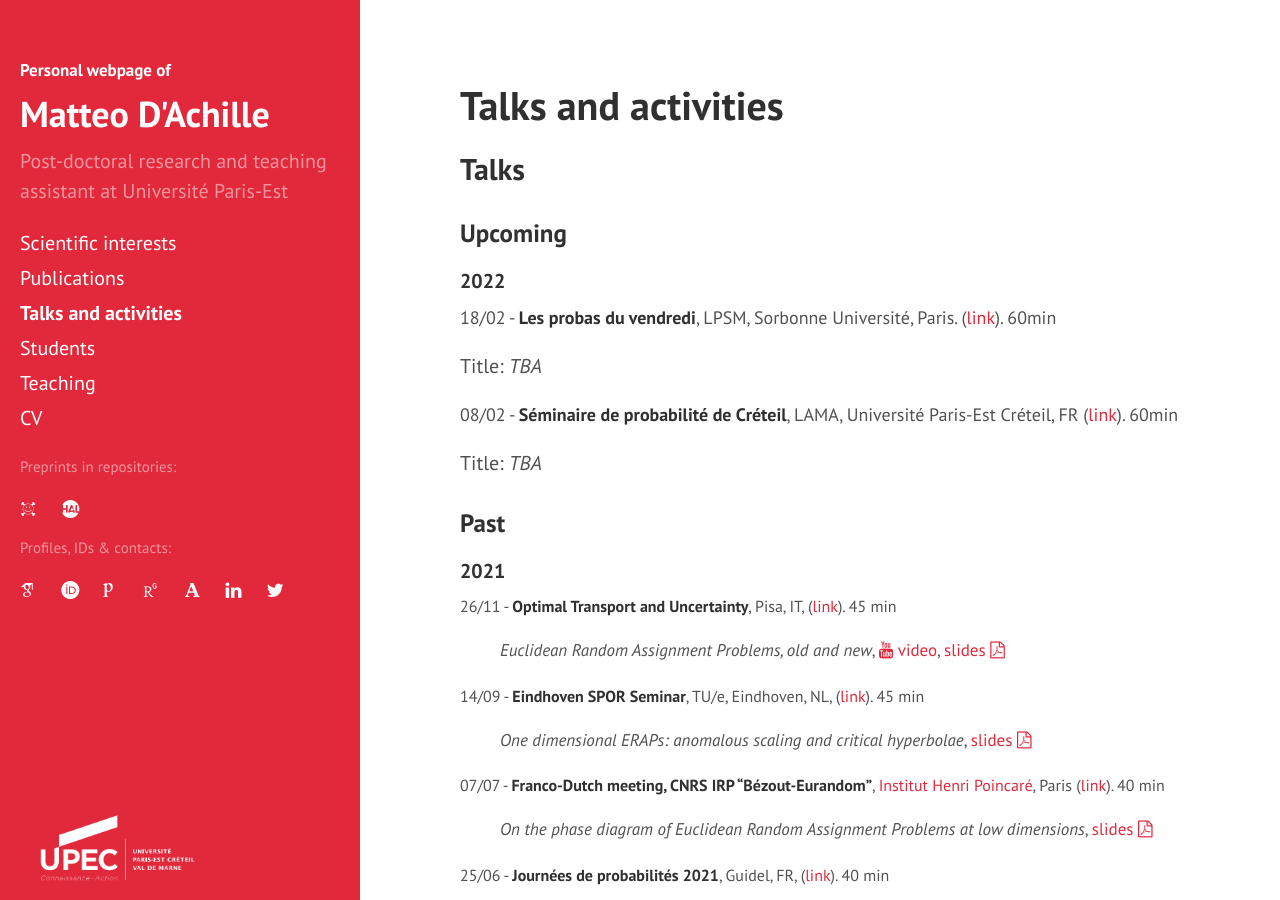
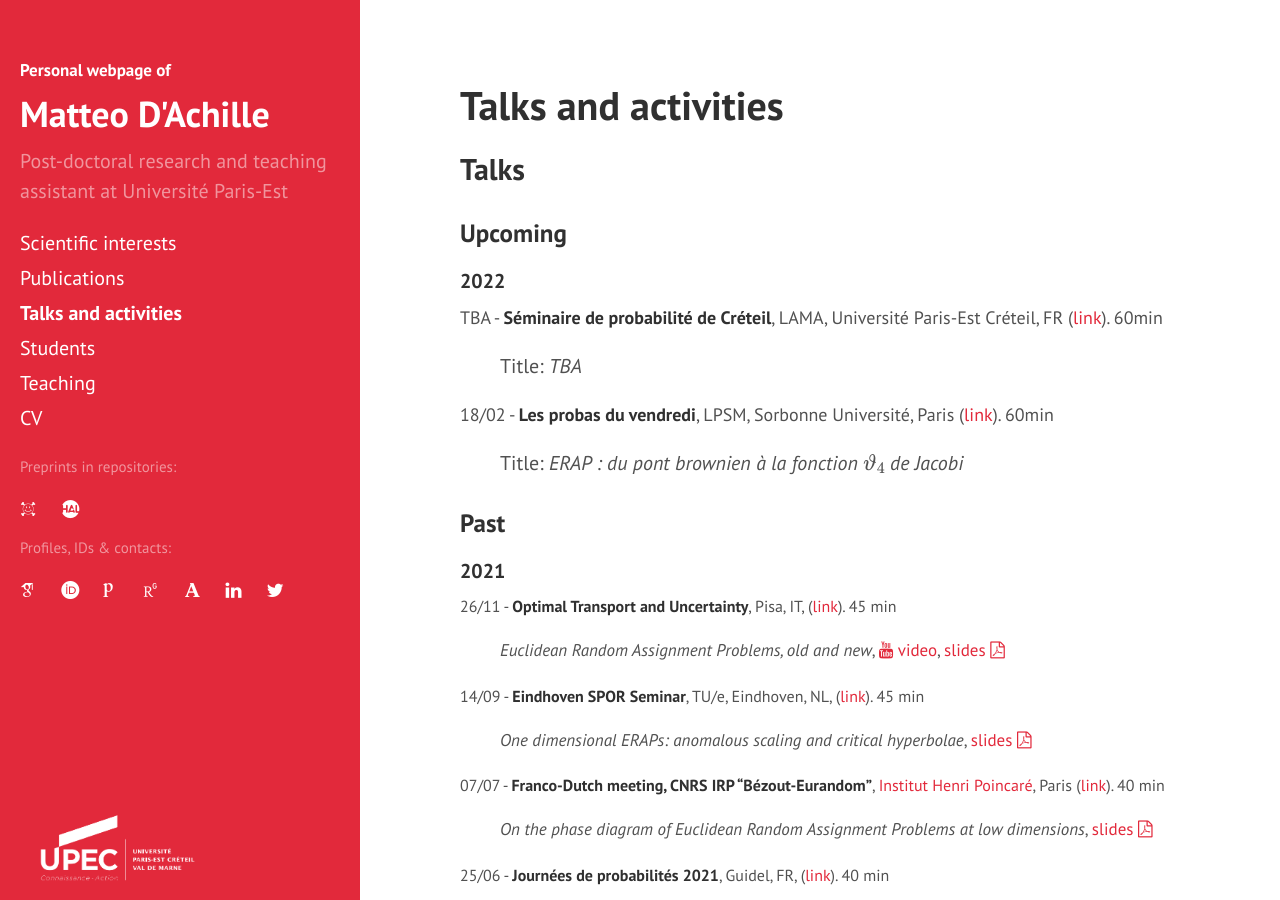
Before and after one commit to matteodachille/matteodachille.github.io, a Jekyll site: the page built from events.md, in a window 1280 px wide and 900 px high. Built offline with Jekyll 4.4.1, drawn with Linux system fonts in a browser that asks for light colours; nearby versions of some CDN libraries; some web fonts are replaced; formulas are drawn with MathJax 3.

Commit message:
Updated talk list, corrected typos

```diff
--- a/Gemfile
+++ b/Gemfile
@@ -1,3 +1,7 @@
 source 'https://rubygems.org'
 gem 'github-pages', group: :jekyll_plugins
 gem 'wdm', '>= 0.1.0' if Gem.win_platform?
+gem 'minitest', '~> 5.1'
+gem "json", "2.5.1"
+
+gem "webrick", "~> 1.7"
--- a/events.md
+++ b/events.md
@@ -30,20 +30,21 @@
 #### 2022
 
 
-18/02 - **Les probas du vendredi**, LPSM, Sorbonne Université, Paris. ([link](https://www.lpsm.paris/agenda/seminaires-gdt/les-probas-du-vendredi/){:target="_blank"}). 60min
+
+TBA - **Séminaire de probabilité de Créteil**, LAMA, Université Paris-Est Créteil, FR ([link](https://lama.u-pem.fr/evenements/seminaire/groupe_de_travail_probabilites/){:target="_blank"}). 60min
 {: style="font-size: 18px" }
 
-Title: _TBA_ <!--[slides <i class="fa fa-file-pdf-o" aria-hidden="true"></i>]({{ site.baseurl }}downloads/ERAP_OTU_Pisa_v8_final.pdf){:target="_blank"}
-{: style="margin-left: 40px" }-->
+Title: _TBA_ <!--[slides <i class="fa fa-file-pdf-o" aria-hidden="true"></i>]({{ site.baseurl }}downloads/ERAP_OTU_Pisa_v8_final.pdf){:target="_blank"}-->
+{: style="margin-left: 40px" }
 
 <!--, [<i class="fa fa-youtube fa-align-center-1x" aria-hidden="true"></i> video]({{ site.baseurl }}events){:target="_blank"},-->
 
 
-08/02 - **Séminaire de probabilité de Créteil**, LAMA, Université Paris-Est Créteil, FR ([link](https://lama.u-pem.fr/evenements/seminaire/groupe_de_travail_probabilites/){:target="_blank"}). 60min
+18/02 - **Les probas du vendredi**, LPSM, Sorbonne Université, Paris ([link](https://www.lpsm.paris/agenda/seminaires-gdt/les-probas-du-vendredi/){:target="_blank"}). 60min
 {: style="font-size: 18px" }
 
-Title: _TBA_ <!--[slides <i class="fa fa-file-pdf-o" aria-hidden="true"></i>]({{ site.baseurl }}downloads/ERAP_OTU_Pisa_v8_final.pdf){:target="_blank"}
-{: style="margin-left: 40px" }-->
+Title: _ERAP : du pont brownien à la fonction \\(\vartheta_4\\) de Jacobi_ <!--[slides <i class="fa fa-file-pdf-o" aria-hidden="true"></i>]({{ site.baseurl }}downloads/ERAP_OTU_Pisa_v8_final.pdf){:target="_blank"}-->
+{: style="margin-left: 40px" }
 
 <!--, [<i class="fa fa-youtube fa-align-center-1x" aria-hidden="true"></i> video]({{ site.baseurl }}events){:target="_blank"},-->
 
```
Also changed, not shown: Gemfile.lock.
